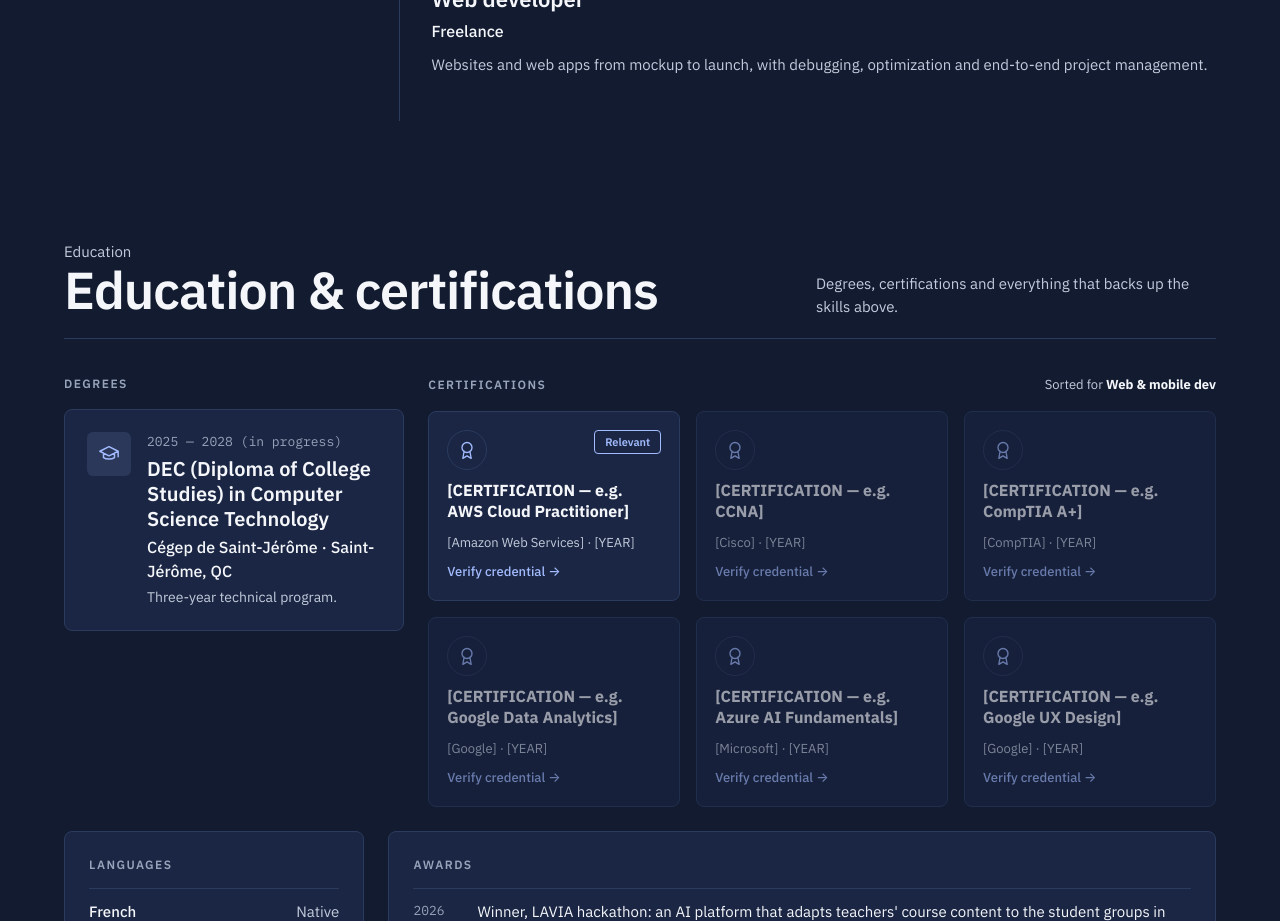
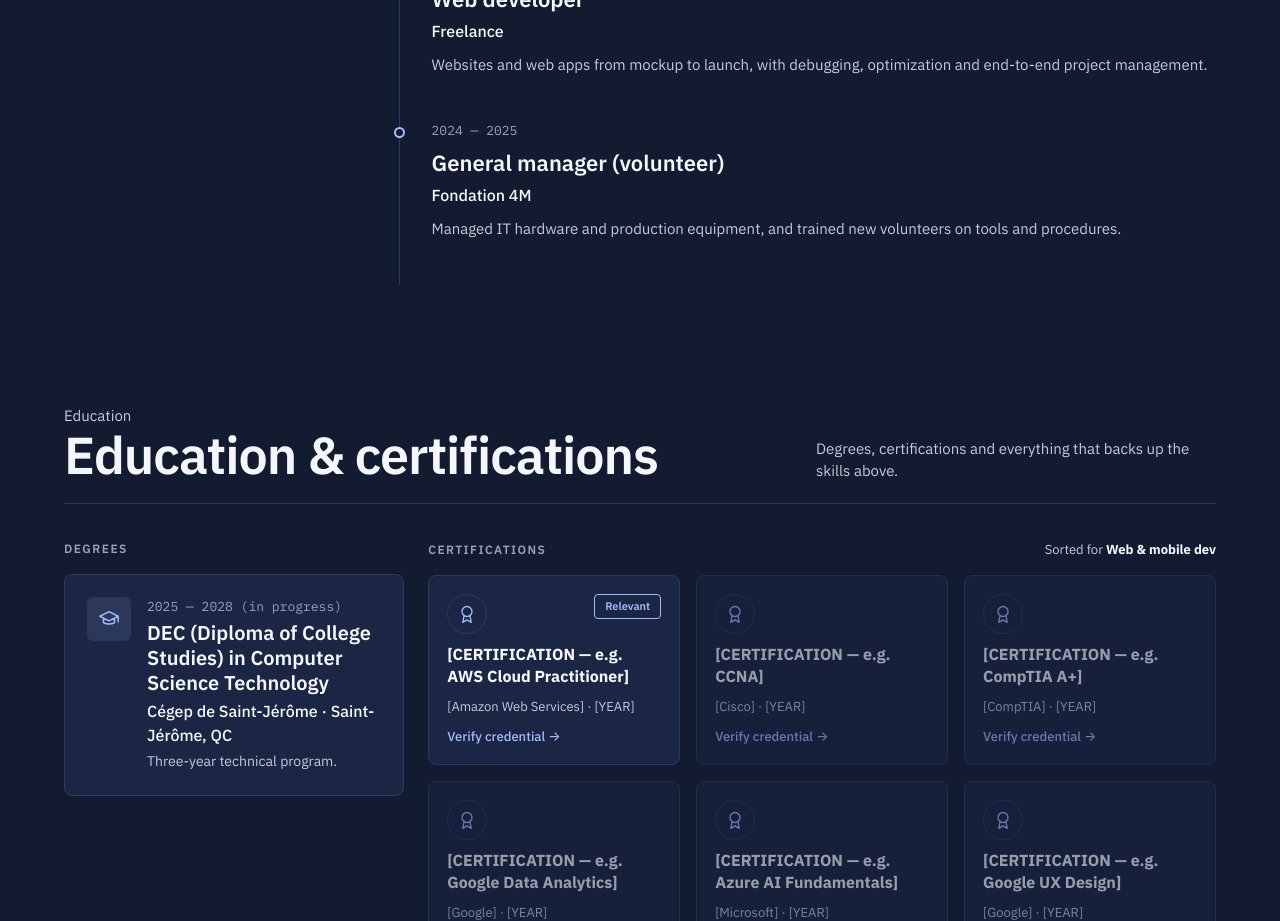
Before and after one commit to leo-ntlr/portfolio, a Next.js app: page / in a window 1280 px wide. Shown: the part 3860-4781 px from the top of the page. Built offline with nearby package versions, Linux system fonts and the light colour scheme.

Commit message:
Add Fondation 4M to experience
Co-Authored-By: Claude Opus 5.5 (1M context) <noreply@anthropic.com>
Claude-Session: https://claude.ai/code/session_01BjqCydmnux9St7hAVQbwFX

```diff
--- a/content/profile.ts
+++ b/content/profile.ts
@@ -391,6 +391,16 @@ export const experience: Experience[] = [
       fr: "Sites et applications web de la maquette à la mise en ligne, avec débogage, optimisation et gestion de projet de A à Z.",
     },
   },
+  {
+    dates: { en: "2024 — 2025", fr: "2024 — 2025" },
+    title: { en: "General manager (volunteer)", fr: "Gérant polyvalent (bénévole)" },
+    company: "Fondation 4M",
+    city: "",
+    summary: {
+      en: "Managed IT hardware and production equipment, and trained new volunteers on tools and procedures.",
+      fr: "Gestion du matériel informatique et des équipements de production, et formation des nouveaux bénévoles aux outils et aux procédures.",
+    },
+  },
 ];
 
 export const education: Degree[] = [
```
